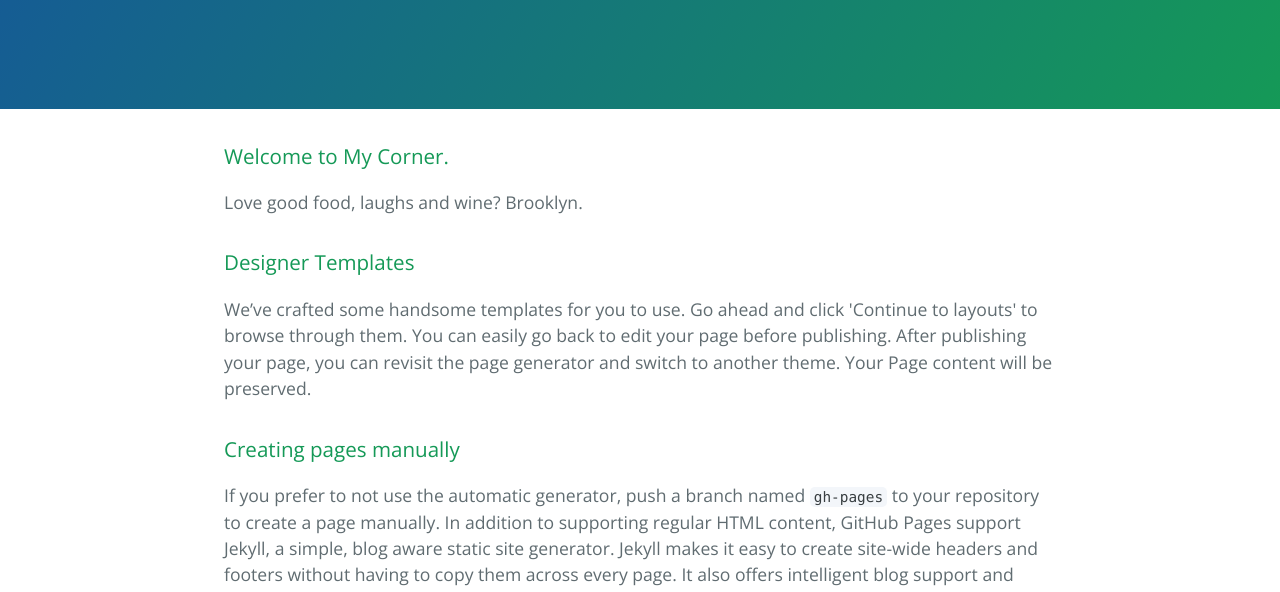
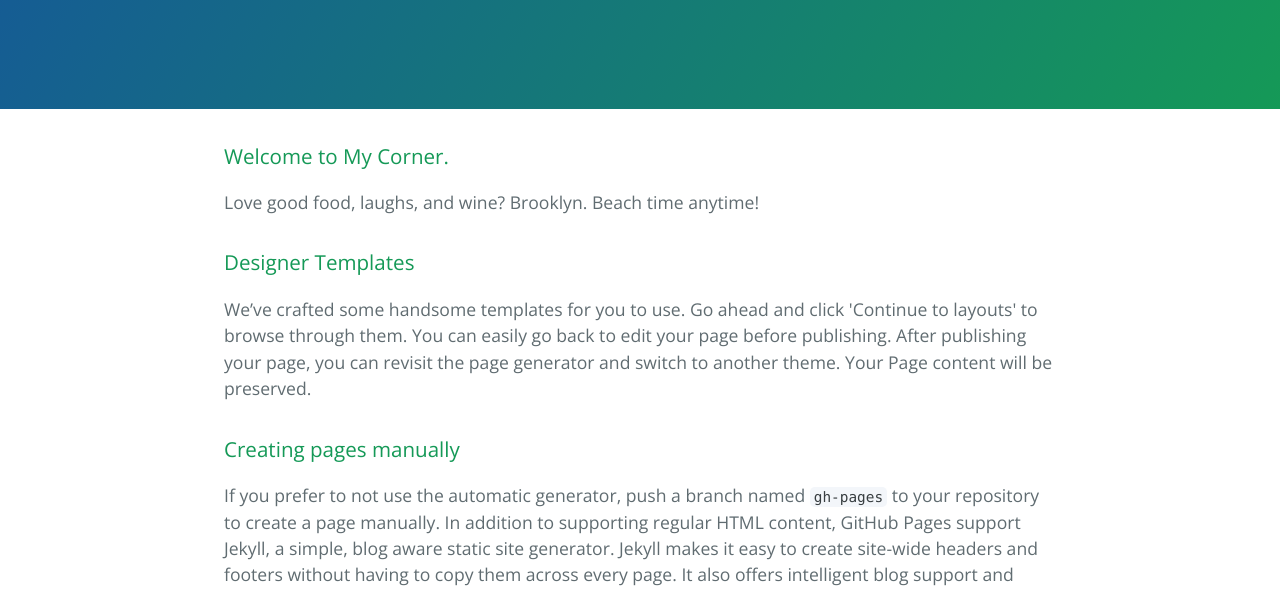
Before and after one commit to hbjones/hbjones.github.io, a plain HTML site: page index.html in a window 1280 px wide. Shown: the part 208-800 px from the top of the page. Drawn offline with nearby package versions, Linux system fonts and the light colour scheme.

Commit message:
Added onto discription.

```diff
--- a/index.html
+++ b/index.html
@@ -19,8 +19,8 @@
       <h3>
 <a id="welcome-to-my-corner" class="anchor" href="#welcome-to-my-corner" aria-hidden="true"><span aria-hidden="true" class="octicon octicon-link"></span></a>Welcome to My Corner.</h3>
 
-<p>Love good food, laughs and wine?
-Brooklyn. </p>
+<p>Love good food, laughs, and wine?
+Brooklyn. Beach time anytime! </p>
 
 <h3>
 <a id="designer-templates" class="anchor" href="#designer-templates" aria-hidden="true"><span aria-hidden="true" class="octicon octicon-link"></span></a>Designer Templates</h3>
```
